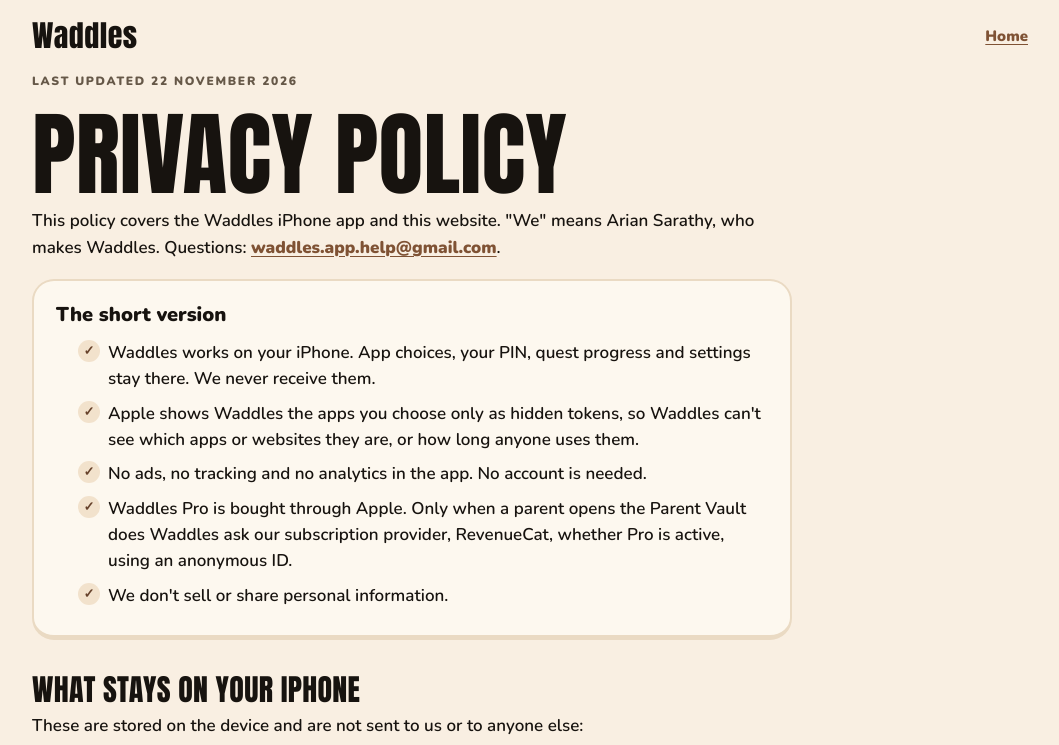
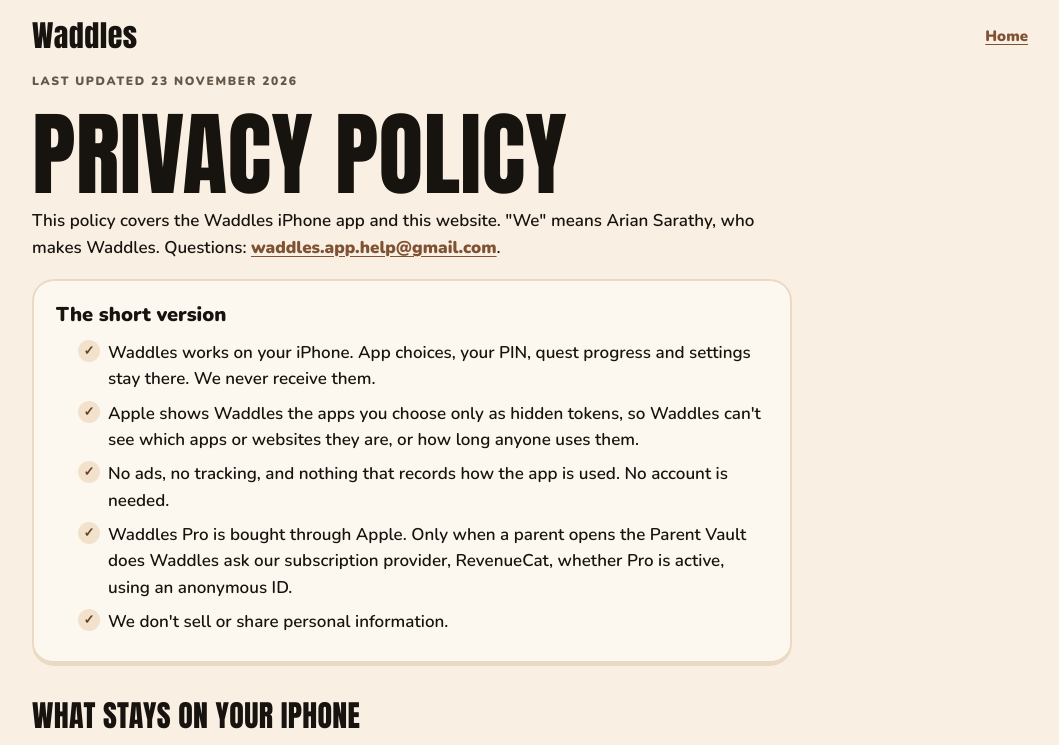
Before and after one commit to ariansarathy/waddles, a plain HTML site: page privacy.html in a window 1280 px wide. Shown: the top 745 px of the page, without its empty margins (110-1169 px from the left). Drawn offline with Linux system fonts and the light colour scheme.

Commit message:
Add files via upload

```diff
--- a/privacy.html
+++ b/privacy.html
@@ -16,7 +16,7 @@
     </header>
 
     <main class="doc">
-      <p class="tag">Last updated 22 November 2026</p>
+      <p class="tag">Last updated 23 November 2026</p>
       <h1>Privacy policy</h1>
       <p>This policy covers the Waddles iPhone app and this website. "We" means Arian Sarathy, who makes Waddles. Questions: <a href="mailto:waddles.app.help@gmail.com">waddles.app.help@gmail.com</a>.</p>
 
@@ -25,7 +25,7 @@
         <ul class="ticks">
           <li>Waddles works on your iPhone. App choices, your PIN, quest progress and settings stay there. We never receive them.</li>
           <li>Apple shows Waddles the apps you choose only as hidden tokens, so Waddles can't see which apps or websites they are, or how long anyone uses them.</li>
-          <li>No ads, no tracking and no analytics in the app. No account is needed.</li>
+          <li>No ads, no tracking, and nothing that records how the app is used. No account is needed.</li>
           <li>Waddles Pro is bought through Apple. Only when a parent opens the Parent Vault does Waddles ask our subscription provider, RevenueCat, whether Pro is active, using an anonymous ID.</li>
           <li>We don't sell or share personal information.</li>
         </ul>
@@ -49,7 +49,7 @@
       <p>Waddles contacts RevenueCat only after a parent opens the Parent Vault, where the plans are. From then until Waddles is closed, RevenueCat's software may check again when Waddles comes back to the screen. The rest of the time, including during a child's quests, Waddles uses what it last learned, stored on the iPhone.</p>
 
       <h2>Children</h2>
-      <p>Waddles is set up by a parent and used by a child. We don't collect personal information from children: a child's answers and progress stay on the iPhone, and the app has no ads, no third-party analytics and no tracking. The only thing that leaves the iPhone, a subscription check, happens when a parent opens the Parent Vault, not because of anything the child does.</p>
+      <p>Waddles is set up by a parent and used by a child. We don't collect personal information from children: a child's answers and progress stay on the iPhone, and the app has no ads, no tracking, and nothing that records how it is used. The only thing that leaves the iPhone, a subscription check, happens when a parent opens the Parent Vault, not because of anything the child does.</p>
 
       <h2>This website</h2>
       <p>The website has no account and no forms. Our web host keeps standard server logs (such as IP address and browser type) for security, for a short time.</p>
```
